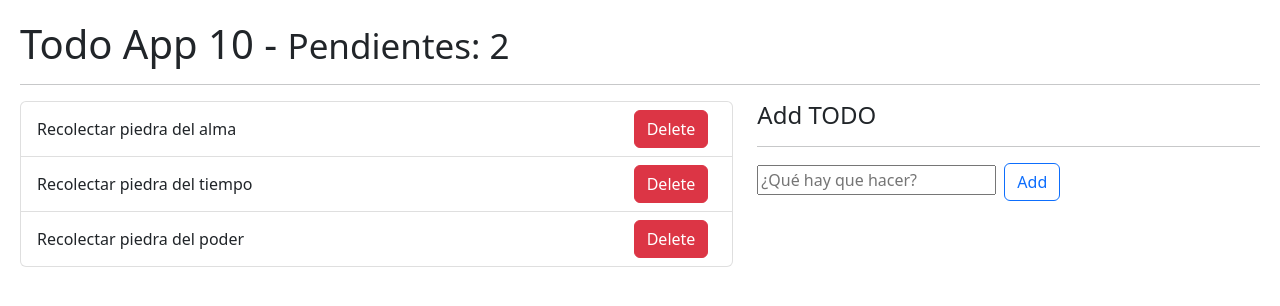
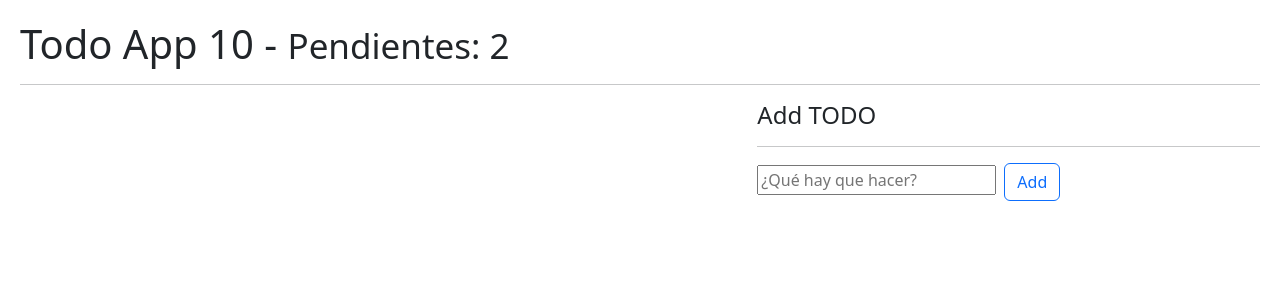
Before and after one commit to Newflaree/react-hooks-updated, a React (Vite) app: page / in a window 1280 px wide. Shown: the top 306 px of the page. Built offline with nearby package versions, Linux system fonts and the light colour scheme.

Commit message:
Guardar y leer TODOs en LocalStorage

```diff
--- a/src/08-useReducer/TodoApp.jsx
+++ b/src/08-useReducer/TodoApp.jsx
@@ -1,30 +1,30 @@
-import { useReducer } from 'react';
+import { useEffect, useReducer } from 'react';
 // Components
 import { TodoAdd, TodoList } from './';
 // Reducer
 import { todoReducer } from './todoReducer';
 
 const initialState = [
+  /*
   {
     id: new Date().getTime(),
     description: 'Recolectar piedra del alma',
     done: false
   },
-  {
-    id: new Date().getTime() * 2,
-    description: 'Recolectar piedra del tiempo',
-    done: false
-  },
-  {
-    id: new Date().getTime() * 3,
-    description: 'Recolectar piedra del poder',
-    done: false
-  }
+  * */
 ];
+
+const init = () => {
+  return JSON.parse( localStorage.getItem( 'todos' ) ) || [];
+}
 
 
 export const TodoApp = () => {
-  const [ todos, dispatch  ] = useReducer( todoReducer, initialState);
+  const [ todos, dispatch  ] = useReducer( todoReducer, initialState, init );
+
+  useEffect( () => {
+    localStorage.setItem( 'todos', JSON.stringify( todos ) );
+  }, [todos] )
 
   const handleNewTodo = ( todo ) => {
     const action = {
```
